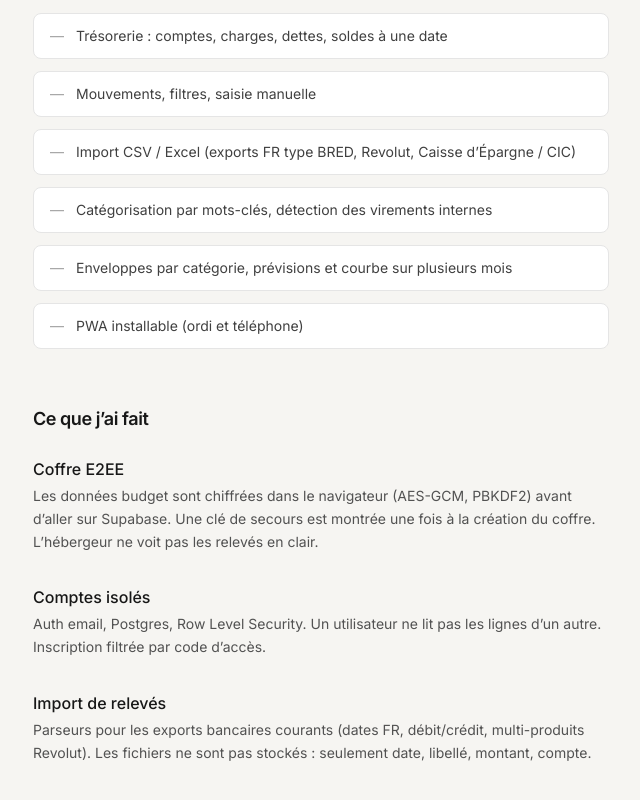
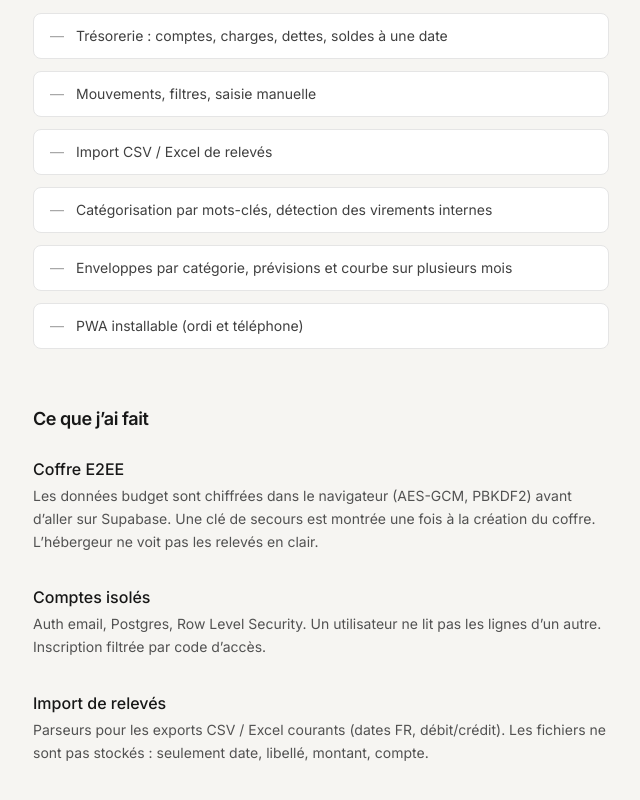
Before and after one commit to Shuugaa/personal-portfolio, a React (Vite) app: page /projects/budgetracker in a window 1280 px wide. Shown: the part 480-1280 px from the top of the page, without its empty margins (243-883 px from the left). Built offline with nearby package versions, Linux system fonts and the light colour scheme.

Commit message:
Retirer les noms de banques de la fiche Budgetracker.

```diff
--- a/src/pages/Budgetracker.tsx
+++ b/src/pages/Budgetracker.tsx
@@ -3,7 +3,7 @@ import { Link } from 'react-router-dom';
 const features = [
   'Trésorerie : comptes, charges, dettes, soldes à une date',
   'Mouvements, filtres, saisie manuelle',
-  'Import CSV / Excel (exports FR type BRED, Revolut, Caisse d’Épargne / CIC)',
+  'Import CSV / Excel de relevés',
   'Catégorisation par mots-clés, détection des virements internes',
   'Enveloppes par catégorie, prévisions et courbe sur plusieurs mois',
   'PWA installable (ordi et téléphone)',
@@ -20,7 +20,7 @@ const built = [
   },
   {
     title: 'Import de relevés',
-    text: 'Parseurs pour les exports bancaires courants (dates FR, débit/crédit, multi-produits Revolut). Les fichiers ne sont pas stockés : seulement date, libellé, montant, compte.',
+    text: 'Parseurs pour les exports CSV / Excel courants (dates FR, débit/crédit). Les fichiers ne sont pas stockés : seulement date, libellé, montant, compte.',
   },
   {
     title: 'Usage réel',
```
